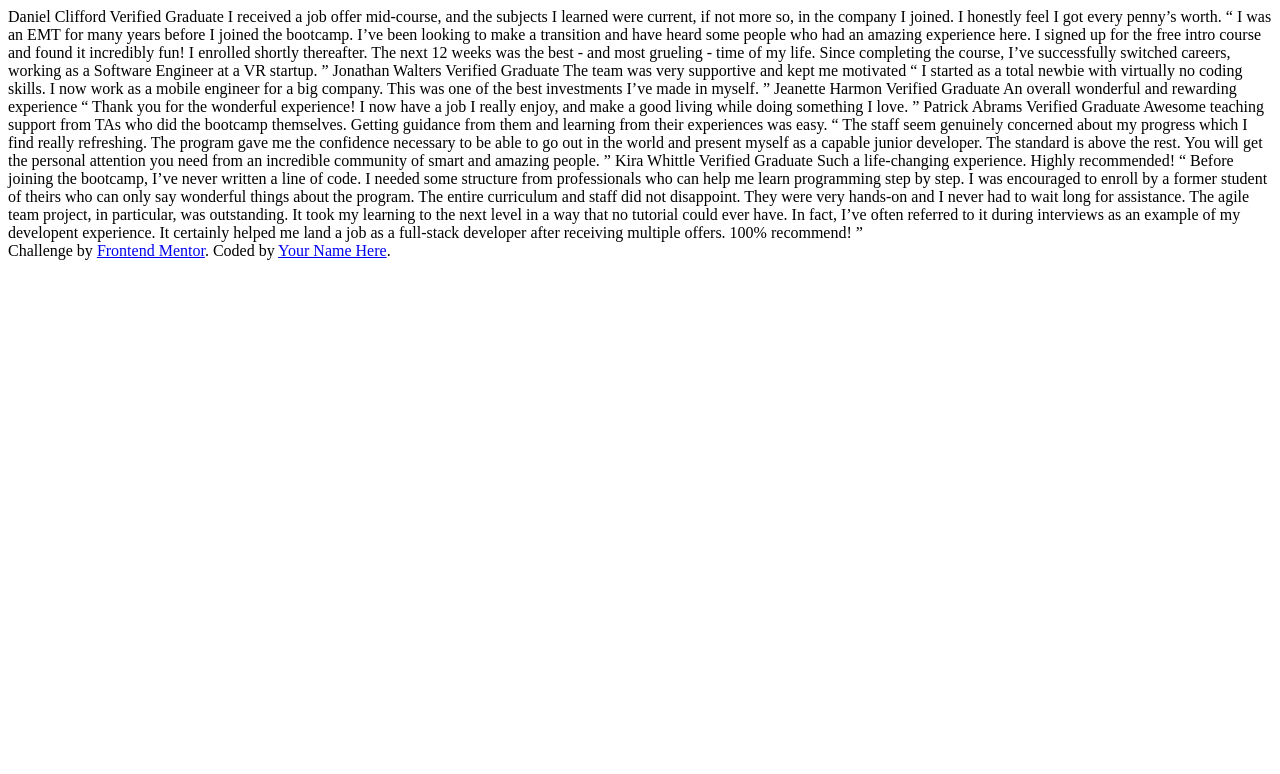
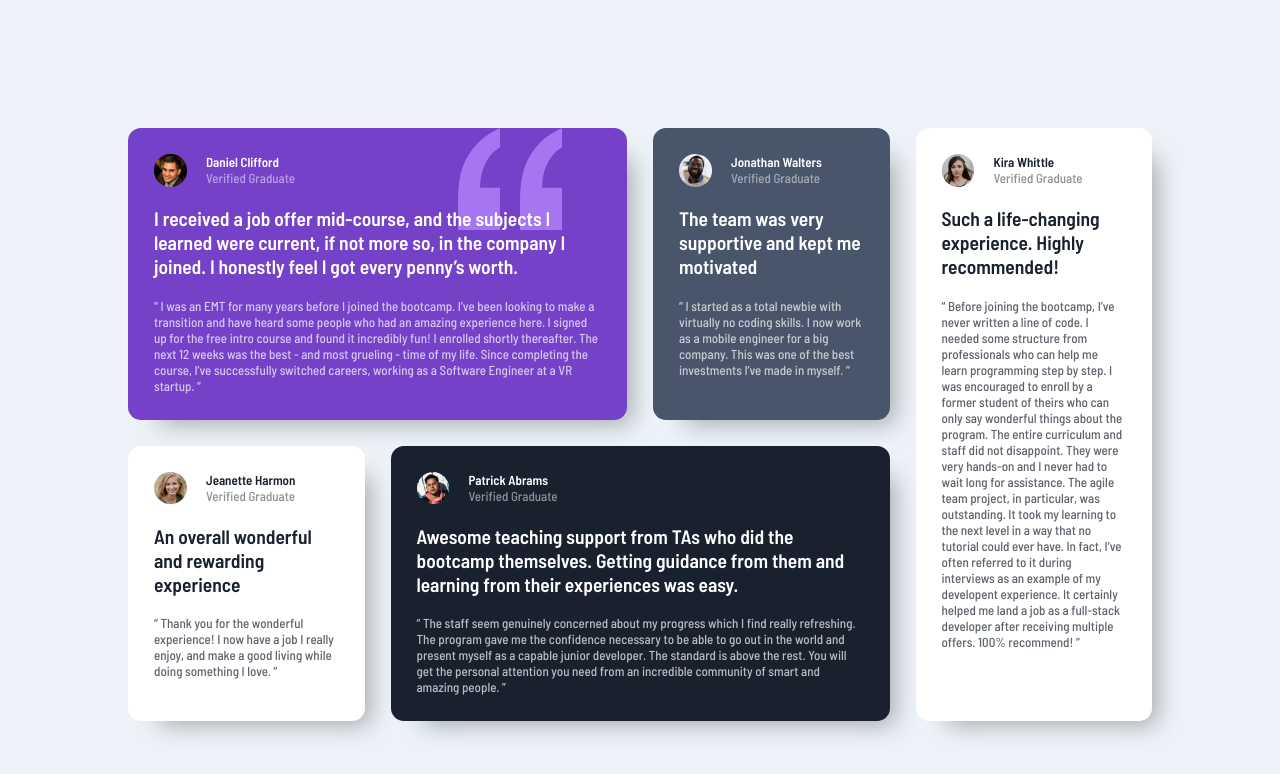
Before and after one commit to simon7195/Testimonials-Grid-Dection-Frontend-Mentor, a plain HTML site: page index.html in a window 1280 px wide. Drawn offline with Linux system fonts and the light colour scheme.

Commit message:
Content update

```diff
--- a/index.html
+++ b/index.html
@@ -1,71 +1,161 @@
 <!DOCTYPE html>
 <html lang="en">
-<head>
-  <meta charset="UTF-8">
-  <meta name="viewport" content="width=device-width, initial-scale=1.0"> <!-- displays site properly based on user's device -->
+  <head>
+    <meta charset="UTF-8" />
+    <meta name="viewport" content="width=device-width, initial-scale=1.0" />
+    <!-- displays site properly based on user's device -->
 
-  <link rel="icon" type="image/png" sizes="32x32" href="./images/favicon-32x32.png">
+    <!-- Fonts -->
+    <style>
+      @import url("https://fonts.googleapis.com/css2?family=Barlow+Semi+Condensed:ital,wght@0,100;0,200;0,300;0,400;0,500;0,600;0,700;0,800;0,900;1,100;1,200;1,300;1,400;1,500;1,600;1,700;1,800;1,900&display=swap");
+    </style>
 
-  <title>Frontend Mentor | [Challenge Name Here]</title>
+    <!-- Styles -->
+    <link rel="stylesheet" href="./styles/style.css" />
 
-</head>
-<body>
-  Daniel Clifford
-  Verified Graduate
+    <link
+      rel="icon"
+      type="image/png"
+      sizes="32x32"
+      href="./images/favicon-32x32.png"
+    />
 
-  I received a job offer mid-course, and the subjects I learned were current, if not more so,
-  in the company I joined. I honestly feel I got every penny’s worth.
+    <title>Frontend Mentor | [Challenge Name Here]</title>
+  </head>
+  <body>
+    <section id="testimonials">
+      <div class="card violet a">
+        <img
+          class="bg-image"
+          src="./images/bg-pattern-quotation.svg"
+          alt="background quote"
+        />
+        <div class="profile">
+          <img
+            class="profile-pic"
+            src="./images/image-daniel.jpg"
+            alt="profil picture of Daniel"
+          />
+          <div>
+            <p class="name">Daniel Clifford</p>
+            <p class="vg">Verified Graduate</p>
+          </div>
+        </div>
 
-  “ I was an EMT for many years before I joined the bootcamp. I’ve been looking to make a
-  transition and have heard some people who had an amazing experience here. I signed up
-  for the free intro course and found it incredibly fun! I enrolled shortly thereafter.
-  The next 12 weeks was the best - and most grueling - time of my life. Since completing
-  the course, I’ve successfully switched careers, working as a Software Engineer at a VR startup. ”
+        <p class="text">
+          I received a job offer mid-course, and the subjects I learned were
+          current, if not more so, in the company I joined. I honestly feel I
+          got every penny’s worth.
+        </p>
 
-  Jonathan Walters
-  Verified Graduate
+        <p class="quote">
+          “ I was an EMT for many years before I joined the bootcamp. I’ve been
+          looking to make a transition and have heard some people who had an
+          amazing experience here. I signed up for the free intro course and
+          found it incredibly fun! I enrolled shortly thereafter. The next 12
+          weeks was the best - and most grueling - time of my life. Since
+          completing the course, I’ve successfully switched careers, working as
+          a Software Engineer at a VR startup. ”
+        </p>
+      </div>
+      <div class="card dark-grayish-blue b">
+        <div class="profile">
+          <img
+            class="profile-pic"
+            src="./images/image-jonathan.jpg"
+            alt="profil picture of Jonathan"
+          />
+          <div>
+            <p class="name">Jonathan Walters</p>
+            <p class="vg">Verified Graduate</p>
+          </div>
+        </div>
 
-  The team was very supportive and kept me motivated
+        <p class="text">The team was very supportive and kept me motivated</p>
 
-  “ I started as a total newbie with virtually no coding skills. I now work as a mobile engineer
-  for a big company. This was one of the best investments I’ve made in myself. ”
+        <p class="quote">
+          “ I started as a total newbie with virtually no coding skills. I now
+          work as a mobile engineer for a big company. This was one of the best
+          investments I’ve made in myself. ”
+        </p>
+      </div>
+      <div class="card white d">
+        <div class="profile">
+          <img
+            class="profile-pic"
+            src="./images/image-jeanette.jpg"
+            alt="profil picture of Jeanette"
+          />
+          <div>
+            <p class="name">Jeanette Harmon</p>
+            <p class="vg">Verified Graduate</p>
+          </div>
+        </div>
 
-  Jeanette Harmon
-  Verified Graduate
+        <p class="text">An overall wonderful and rewarding experience</p>
 
-  An overall wonderful and rewarding experience
+        <p class="quote">
+          “ Thank you for the wonderful experience! I now have a job I really
+          enjoy, and make a good living while doing something I love. ”
+        </p>
+      </div>
+      <div class="card very-dark-blackish-blue e">
+        <div class="profile">
+          <img
+            class="profile-pic"
+            src="./images/image-patrick.jpg"
+            alt="profil picture of Patrick"
+          />
+          <div>
+            <p class="name">Patrick Abrams</p>
+            <p class="vg">Verified Graduate</p>
+          </div>
+        </div>
 
-  “ Thank you for the wonderful experience! I now have a job I really enjoy, and make a good living
-  while doing something I love. ”
+        <p class="text">
+          Awesome teaching support from TAs who did the bootcamp themselves.
+          Getting guidance from them and learning from their experiences was
+          easy.
+        </p>
 
-  Patrick Abrams
-  Verified Graduate
+        <p class="quote">
+          “ The staff seem genuinely concerned about my progress which I find
+          really refreshing. The program gave me the confidence necessary to be
+          able to go out in the world and present myself as a capable junior
+          developer. The standard is above the rest. You will get the personal
+          attention you need from an incredible community of smart and amazing
+          people. ”
+        </p>
+      </div>
+      <div class="card white c">
+        <div class="profile">
+          <img
+            class="profile-pic"
+            src="./images/image-kira.jpg"
+            alt="profil picture of Kira"
+          />
+          <div>
+            <p class="name">Kira Whittle</p>
+            <p class="vg">Verified Graduate</p>
+          </div>
+        </div>
 
-  Awesome teaching support from TAs who did the bootcamp themselves. Getting guidance from them and
-  learning from their experiences was easy.
+        <p class="text">Such a life-changing experience. Highly recommended!</p>
 
-  “ The staff seem genuinely concerned about my progress which I find really refreshing. The program
-  gave me the confidence necessary to be able to go out in the world and present myself as a capable
-  junior developer. The standard is above the rest. You will get the personal attention you need from
-  an incredible community of smart and amazing people. ”
-
-  Kira Whittle
-  Verified Graduate
-
-  Such a life-changing experience. Highly recommended!
-
-  “ Before joining the bootcamp, I’ve never written a line of code. I needed some structure from
-  professionals who can help me learn programming step by step. I was encouraged to enroll by a former
-  student of theirs who can only say wonderful things about the program. The entire curriculum and staff
-  did not disappoint. They were very hands-on and I never had to wait long for assistance. The agile team
-  project, in particular, was outstanding. It took my learning to the next level in a way that no tutorial
-  could ever have. In fact, I’ve often referred to it during interviews as an example of my developent
-  experience. It certainly helped me land a job as a full-stack developer after receiving multiple offers.
-  100% recommend! ”
-
-  <div class="attribution">
-    Challenge by <a href="https://www.frontendmentor.io?ref=challenge" target="_blank">Frontend Mentor</a>.
-    Coded by <a href="#">Your Name Here</a>.
-  </div>
-</body>
+        <p class="quote">
+          “ Before joining the bootcamp, I’ve never written a line of code. I
+          needed some structure from professionals who can help me learn
+          programming step by step. I was encouraged to enroll by a former
+          student of theirs who can only say wonderful things about the program.
+          The entire curriculum and staff did not disappoint. They were very
+          hands-on and I never had to wait long for assistance. The agile team
+          project, in particular, was outstanding. It took my learning to the
+          next level in a way that no tutorial could ever have. In fact, I’ve
+          often referred to it during interviews as an example of my developent
+          experience. It certainly helped me land a job as a full-stack
+          developer after receiving multiple offers. 100% recommend! ”
+        </p>
+      </div>
+    </section>
+  </body>
 </html>
--- a/styles/style.css
+++ b/styles/style.css
@@ -0,0 +1,138 @@
+:root {
+  /* Primary colors */
+  --primary-moderate-violet: hsl(263, 55%, 52%);
+  --primary-very-dark-grayish-blue: hsl(217, 19%, 35%);
+  --primary-very-dark-blackish-blue: hsl(219, 29%, 14%);
+  --primary-white: hsl(0, 0%, 100%);
+  /* Neutral */
+  --neutral-light-gray: hsl(0, 0%, 81%);
+  --neutral-light-grayish-blue: hsl(210, 46%, 95%);
+  /* Global font size */
+  font-size: 13px;
+  /* Font weight */
+  --font-weight-regular: 500;
+  --font-weight-bold: 600;
+}
+
+/* Reset */
+* {
+  margin: 0;
+  padding: 0;
+  box-sizing: border-box;
+}
+
+body {
+    background-color: var(--neutral-light-grayish-blue);
+}
+
+/* Card background colors */
+.violet {
+    background-color: var(--primary-moderate-violet);
+}
+.dark-grayish-blue {
+    background-color: var(--primary-very-dark-grayish-blue);
+}
+.very-dark-blackish-blue {
+    background-color: var(--primary-very-dark-blackish-blue);
+}
+.white {
+    background-color: var(--primary-white);
+}
+
+/* Quote background image */
+.bg-image {
+    position: absolute;
+    top: 0;
+    right: 5rem;
+}
+
+/* Profile pictures */
+.profile-pic {
+    object-fit: cover;
+    flex-shrink: 0;
+    border-radius: 50%;
+    width: 2.5rem;
+    height: 2.5rem;
+}
+
+/* Profile zone */
+.profile {
+    display: flex;
+    flex-direction: row;
+    gap: 1.5rem;
+}
+
+/* Cards */
+.card {
+    position: relative;
+    display: flex;
+    flex-direction: column;
+    gap: 1.5rem;
+    padding: 2rem;
+    border-radius: 1rem;
+    box-shadow: 18px 17px 23px -14px rgba(0,0,0,0.32);
+}
+
+/* Section */
+#testimonials {
+    display: grid;
+    gap: 2rem;
+    padding: 4rem 2rem;
+}
+
+
+/* Font */
+.name, .vg, .text, .quote {
+    position: relative;
+    font-family: "Barlow Semi Condensed", sans-serif;
+    font-style: normal;
+    z-index: 1;
+}
+.violet, .dark-grayish-blue, .very-dark-blackish-blue {
+    color: var(--primary-white);
+}
+.white {
+    color: var(--primary-very-dark-blackish-blue);
+}
+.name {
+    font-size: 1rem;
+    font-weight: var(--font-weight-bold);
+}
+.vg {
+    opacity: 0.5;
+    font-size: 1rem;
+    font-weight: var(--font-weight-regular);
+}
+.text {
+    font-size: 1.5rem;
+    font-weight: var(--font-weight-bold);
+}
+.quote {
+    opacity: 0.7;
+    font-weight: var(--font-weight-regular);
+}
+
+/* Queries */
+@media (min-width: 1024px) {
+    #testimonials {
+        padding: 10%;
+        grid-template-columns: 1fr 1fr 1fr 1fr;
+        grid-template-areas: "a a b c"
+                             "d e e c";
+    }
+    .a {
+        grid-area: a;
+    }
+    .b {
+        grid-area: b;
+    }
+    .c {
+        grid-area: c;
+    }
+    .d {
+        grid-area: d;
+    }
+    .e {
+        grid-area: e;
+    }
+}
```
Also changed, not shown: screenshot.png (added), 2 other files.
